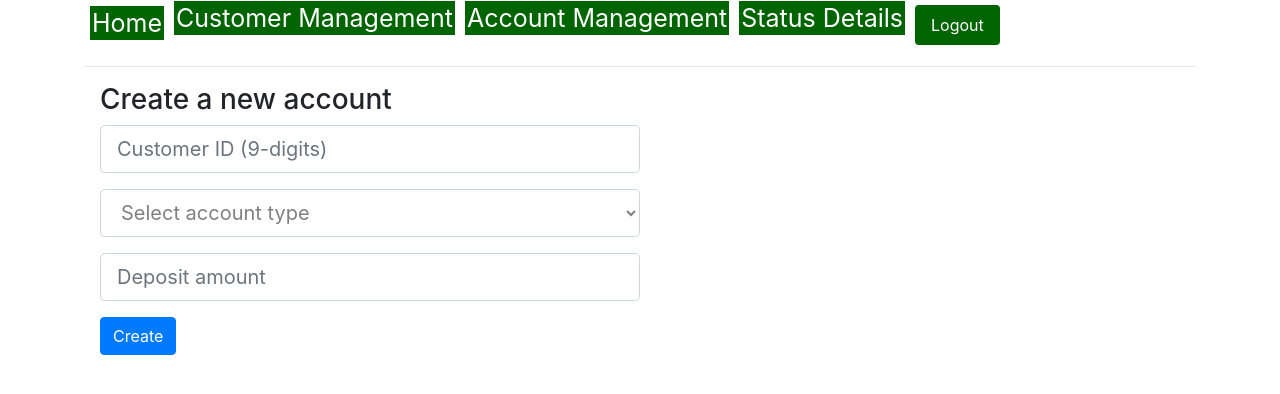
After one commit to shazebfahmi/Bank-of-Mills, a Flask app: page /create_account in a window 1280 px wide. The commit adds this page. Shown: the top 394 px of the page. Run offline with Flask 2, Linux system fonts and the light colour scheme; the visitor is signed in with stand-in values (Sample User, id 1); some libraries are stand-ins or nearby versions.

Commit message:
finished account creating feature

```diff
--- a/application/routes.py
+++ b/application/routes.py
@@ -2,6 +2,7 @@ from application import app
 from flask import Flask,redirect,url_for,flash,render_template,request,session
 from flask_mysqldb import MySQL
 import MySQLdb.cursors
+import time
 
 mysql = MySQL(app)
 
@@ -39,3 +40,37 @@ def home():
 	elif 'loggedin' in session and session['type']=='cashier':
 		return render_template('home2.html', username=session['username'],emp_type=session['type'])
 	return redirect(url_for('login'))
+
+
+@app.route('/create_account', methods=['GET', 'POST'])
+def c_account():
+	msg = ''
+	if request.method == 'POST' and 'customer_id' in request.form and 'account_type' in request.form and 'amount' in request.form:
+		cid = int(request.form['customer_id'])
+		acc_type = str(request.form['account_type'])
+		amount = int(request.form['amount'])
+		t = time.localtime(time.time())
+		last_updated = str("%d-%d-%d %d:%d:%d" %(t.tm_year, t.tm_mon, t.tm_mday, t.tm_hour, t.tm_min, t.tm_sec))
+		details = 'account created successfully'
+		status = int('1')
+		try:
+			cursor = mysql.connection.cursor(MySQLdb.cursors.DictCursor)
+			cursor.execute('SELECT count(*) FROM account WHERE customer_id = %s AND account_type = %s', (cid,acc_type))
+			res = cursor.fetchone()
+			if res['count(*)'] == 1:
+				raise Exception('fail')
+			else:
+				cursor.execute('INSERT INTO account (customer_id, account_type, balance, message, last_updated, status) VALUES (%s, %s, %s, %s, %s, %s)', (cid, acc_type, amount, details, last_updated, status))
+				mysql.connection.commit()
+				flash('Account created successfully','success')
+		except Exception as e:
+			print('Failed to insert into account' + str(e))
+			if str(e).find('foreign key constraint fails') != -1:
+				msg = 'Customer ID does not exist'
+			elif str(e) == 'fail':
+				msg = 'You already have ' + acc_type + ' account'
+			else:
+				msg = 'Could not create account...Please try again'
+	if 'loggedin' in session and session['type']=='executive':
+		return render_template('create_account.html', username=session['username'],emp_type=session['type'], msg=msg)
+	return redirect(url_for('login'))
--- /dev/null
+++ b/application/templates/create_account.html
@@ -0,0 +1,41 @@
+<!DOCTYPE html>
+<head>
+        <meta charset="utf-8">
+		<title>Home</title>
+<!--		<link rel="stylesheet" href="{{ url_for('static', filename='style.css') }}">-->
+        <link rel="stylesheet" href="https://maxcdn.bootstrapcdn.com/bootstrap/4.0.0/css/bootstrap.min.css"
+          integrity="sha384-Gn5384xqQ1aoWXA+058RXPxPg6fy4IWvTNh0E263XmFcJlSAwiGgFAW/dAiS6JXm" crossorigin="anonymous">
+</head>
+<body>
+	<style>
+		select:invalid { color: gray; }
+	</style>
+	{% extends "cus_layout.html" %}
+	{% block content%}
+		<div class="container">
+			<h3>Create a new account</h3>
+			<form action="{{ url_for('c_account') }}" method="post">
+                  <div class="form-group">
+                    <input type="text" class="form-control form-control-lg w-50" name="customer_id" placeholder="Customer ID (9-digits)" pattern="\d{9}" required>
+                  </div>
+                  <div class="form-group">
+					<select name="account_type" class="form-control form-control-lg w-50" required>
+						<option value="" disabled selected hidden>Select account type</option>
+						<option value="current">Current</option>
+						<option value="savings">Savings</option>
+					</select>
+                  </div>
+				  <div class="form-group">
+                    <input type="number" class="form-control form-control-lg w-50" name="amount" placeholder="Deposit amount" min="1000" required>
+                  </div>
+                    {% if msg %}
+                        <div class="alert alert-danger w-50" role="alert">
+                            {{ msg }}
+                        </div>
+                    {% endif %}
+                  <button type="submit" class="btn btn-primary">Create</button>
+            </form>
+		</div>
+	{% endblock %}
+</body>
+</html>
--- a/application/templates/includes/nav1.html
+++ b/application/templates/includes/nav1.html
@@ -22,7 +22,7 @@
 			<div class="dropdown">
 			<li><a class="dropbtn" style="background:darkgreen" href="{{ url_for('login') }}" class="nav-link active">Account Management</a></li>
 				<div class="dropdown-content">
-					<a href= "{{ url_for('login') }}"><h3>Create New Account</h3></a>
+					<a href= "{{ url_for('c_account') }}"><h3>Create New Account</h3></a>
 					<a href= "{{ url_for('login') }}"><h3>Delete Account</h3></a>
 				</div>
 			</div>
```
